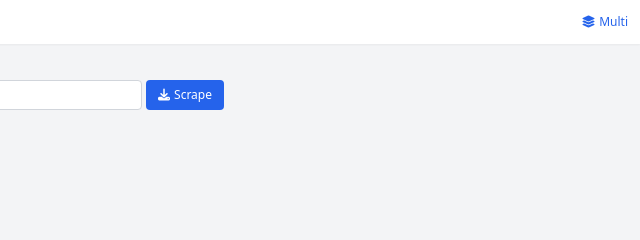
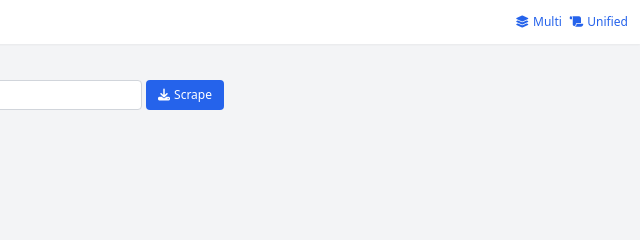
Before and after one commit to otapt2011/fetch-css, a plain HTML site: page public/index.html in a window 1280 px wide. Shown: the top 240 px of the page, 640-1280 px from the left. Drawn offline with nearby package versions, Linux system fonts and the light colour scheme.

Commit message:
Update index.html

```diff
--- a/public/index.html
+++ b/public/index.html
@@ -22,6 +22,9 @@
   <h1 class="text-base font-semibold text-gray-800">CSS Scraper + Assets</h1>
   <a href="multi.html" class="ml-auto text-xs text-blue-600 hover:text-blue-800 transition">
     <i class="fa-solid fa-layer-group mr-1"></i>Multi
+  </a>
+  <a href="cssScrapper.html" class="text-xs text-blue-600 hover:text-blue-800 transition">
+    <i class="fa-solid fa-scroll mr-1"></i>Unified
   </a>
 </header>
 
```
